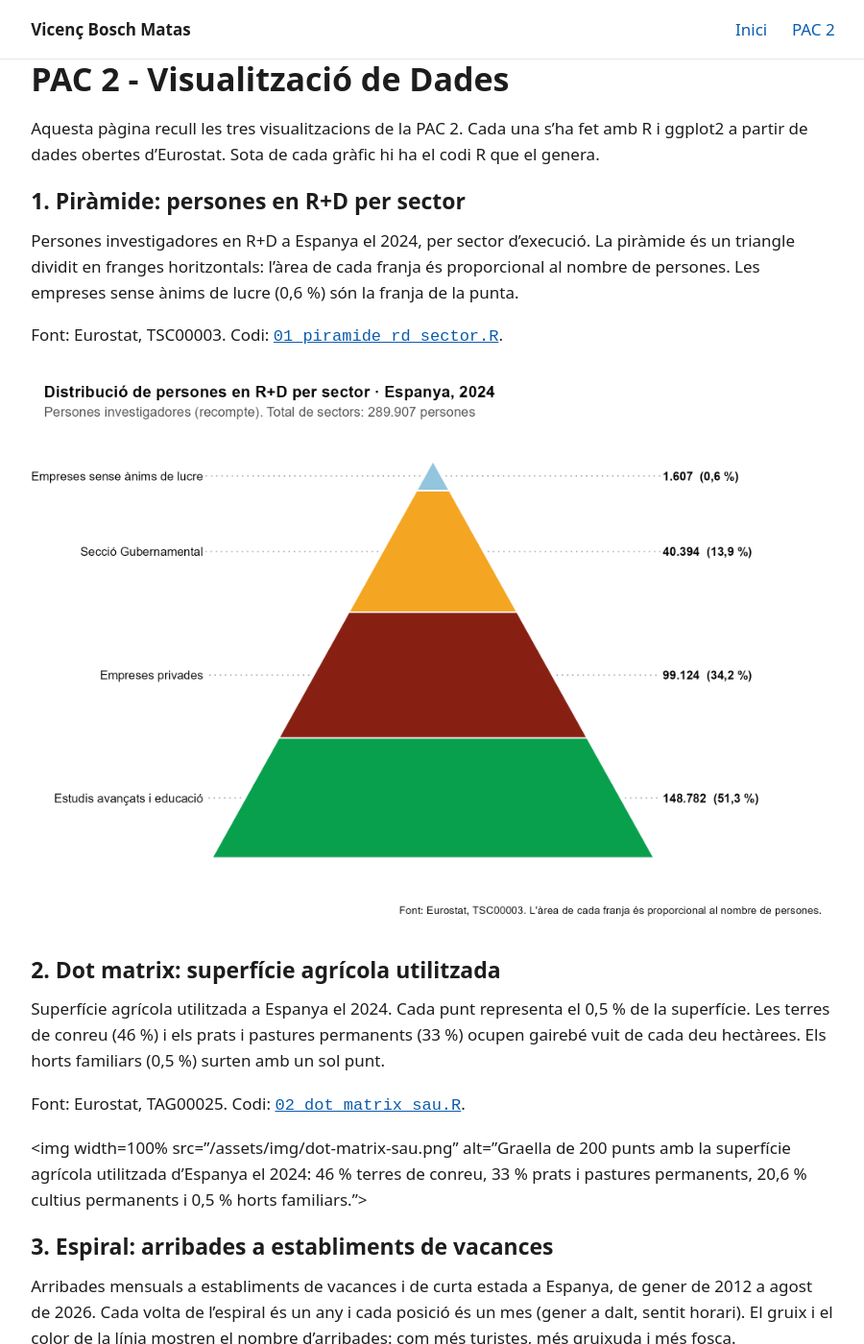
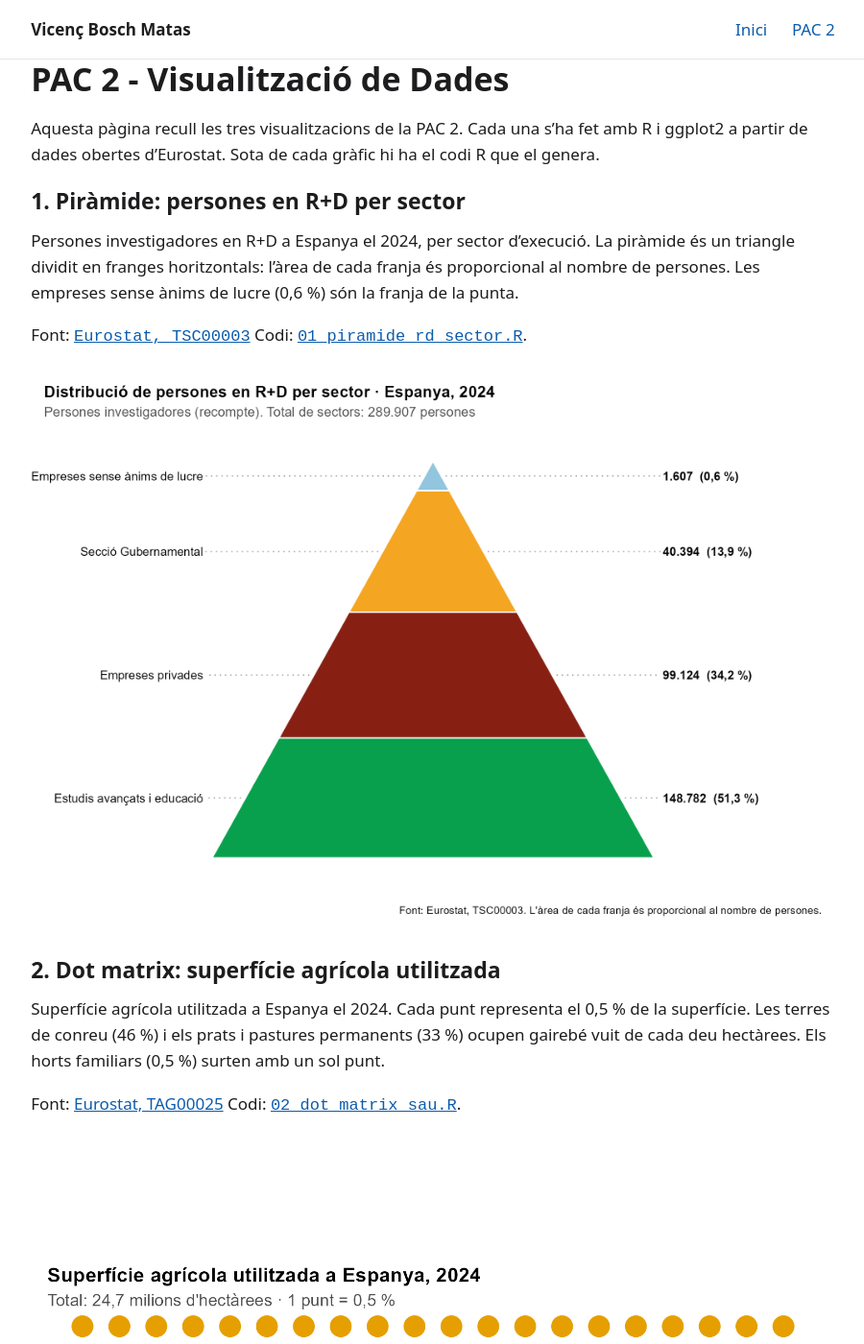
Before and after one commit to VBoschMatas/vboschmatas.github.io, a Jekyll site: the page built from pac2.md, in a window 1280 px wide and 1400 px high. Shown: the whole window at 96% size, without its empty margins (189-1089 px from the left). Built offline with Jekyll 4.4.1, drawn with Linux system fonts in a browser that asks for light colours; part of the change alters nothing that is shown; some of the changed text lies outside the part shown.

Commit message:
Update pac2.md

```diff
--- a/pac2.md
+++ b/pac2.md
@@ -13,24 +13,28 @@ Aquesta pàgina recull les tres visualitzacions de la PAC 2. Cada una s'ha fet a
 
 Persones investigadores en R+D a Espanya el 2024, per sector d'execució. La piràmide és un triangle dividit en franges horitzontals: l'àrea de cada franja és proporcional al nombre de persones. Les empreses sense ànims de lucre (0,6 %) són la franja de la punta.
 
-Font: Eurostat, TSC00003. Codi: [`01_piramide_rd_sector.R`]({{ '/assets/codi/01_piramide_rd_sector.R' | relative_url }}).
+Font: [`Eurostat, TSC00003`](https://ec.europa.eu/eurostat/databrowser/view/tsc00003/default/table?lang=en)
+Codi: [`01_piramide_rd_sector.R`]({{ '/assets/codi/01_piramide_rd_sector.R' | relative_url }}).
 
-<img style="max-width: 100%; width:auto; height:auto;" src="{{ '/assets/img/piramide-rd-sector.png' | relative_url }}" alt="Piràmide de la distribució de persones en R+D per sector a Espanya el 2024. Estudis avançats i educació 51,3 %, empreses privades 34,2 %, secció governamental 13,9 % i empreses sense ànims de lucre 0,6 %.">
+<img style="max-width:100%; width:auto; height:auto;" src="{{ '/assets/img/piramide-rd-sector.png' | relative_url }}" alt="Piràmide de la distribució de persones en R+D per sector a Espanya el 2024. Estudis avançats i educació 51,3 %, empreses privades 34,2 %, secció governamental 13,9 % i empreses sense ànims de lucre 0,6 %.">
 
 
 ## 2. Dot matrix: superfície agrícola utilitzada
 
 Superfície agrícola utilitzada a Espanya el 2024. Cada punt representa el 0,5 % de la superfície. Les terres de conreu (46 %) i els prats i pastures permanents (33 %) ocupen gairebé vuit de cada deu hectàrees. Els horts familiars (0,5 %) surten amb un sol punt.
 
-Font: Eurostat, TAG00025. Codi: [`02_dot_matrix_sau.R`]({{ '/assets/codi/02_dot_matrix_sau.R' | relative_url }}).
+Font: [Eurostat, TAG00025](https://ec.europa.eu/eurostat/databrowser/view/tag00025/default/table?lang=en&category=t_agr.t_apro.t_apro_cp)
+Codi: [`02_dot_matrix_sau.R`]({{ '/assets/codi/02_dot_matrix_sau.R' | relative_url }}).
 
-<img width=100% src="{{ '/assets/img/dot-matrix-sau.png' | relative_url }}" alt="Graella de 200 punts amb la superfície agrícola utilitzada d'Espanya el 2024: 46 % terres de conreu, 33 % prats i pastures permanents, 20,6 % cultius permanents i 0,5 % horts familiars.">
+<img style="max-width:100%; width:auto; height:auto;" src="{{ '/assets/img/dot-matrix-sau.png' | relative_url }}" alt="Graella de 200 punts amb la superfície agrícola utilitzada d'Espanya el 2024: 46 % terres de conreu, 33 % prats i pastures permanents, 20,6 % cultius permanents i 0,5 % horts familiars.">
 
 
 ## 3. Espiral: arribades a establiments de vacances
 
 Arribades mensuals a establiments de vacances i de curta estada a Espanya, de gener de 2012 a agost de 2026. Cada volta de l'espiral és un any i cada posició és un mes (gener a dalt, sentit horari). El gruix i el color de la línia mostren el nombre d'arribades: com més turistes, més gruixuda i més fosca.
 
-Font: Eurostat, TOUR_OCC_ARM. Codi: [`03_espiral_arribades_turisme.R`]({{ '/assets/codi/03_espiral_arribades_turisme.R' | relative_url }}).
+Font: Eurostat, TOUR_OCC_ARM.
+Font: [`Eurostat, TOUR_OCC_ARM`](https://ec.europa.eu/eurostat/databrowser/view/tour_occ_arm__custom_23799938/default/table)
+Codi: [`03_espiral_arribades_turisme.R`]({{ '/assets/codi/03_espiral_arribades_turisme.R' | relative_url }}).
 
-<img width=auto src="{{ '/assets/img/espiral-arribades-turisme.webp' | relative_url }}" alt="Espiral amb una volta per any de 2012 a 2026. Cada mes és una posició angular i el gruix i el color de la línia mostren el nombre d'arribades mensuals a establiments de vacances i curta estada a Espanya.">
+<img style="max-width:100%; width:auto; height:auto;" src="{{ '/assets/img/espiral-arribades-turisme.webp' | relative_url }}" alt="Espiral amb una volta per any de 2012 a 2026. Cada mes és una posició angular i el gruix i el color de la línia mostren el nombre d'arribades mensuals a establiments de vacances i curta estada a Espanya.">
```
